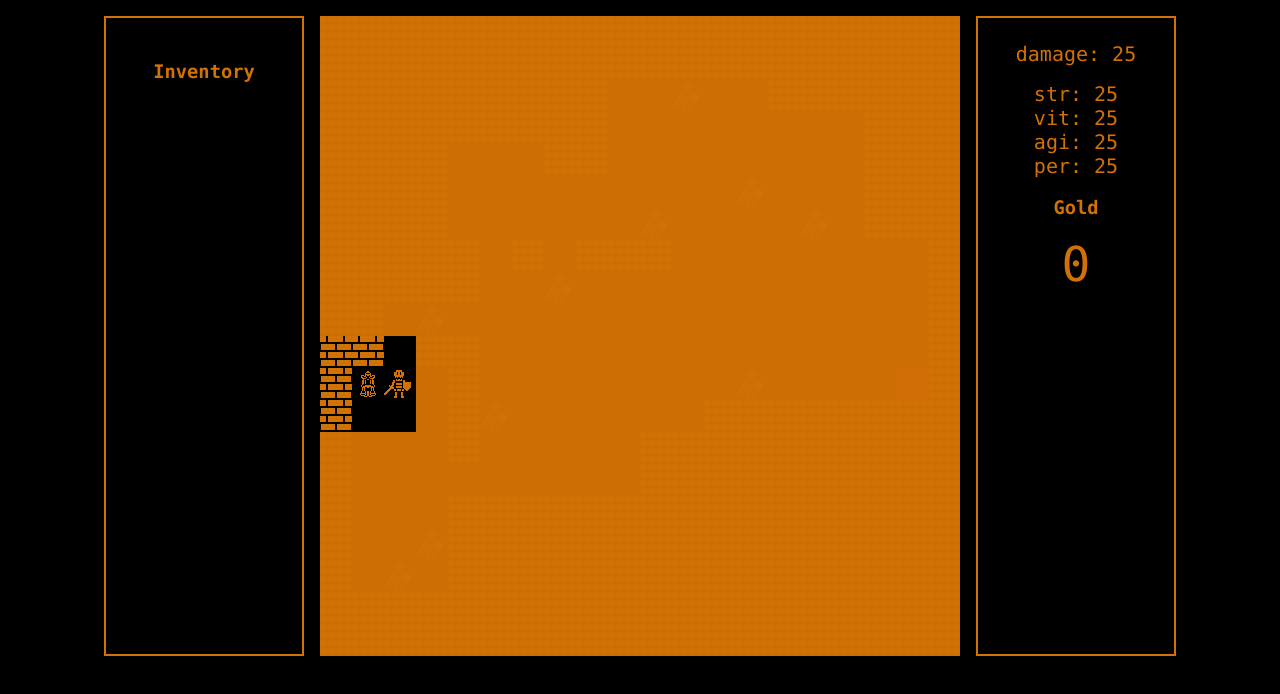
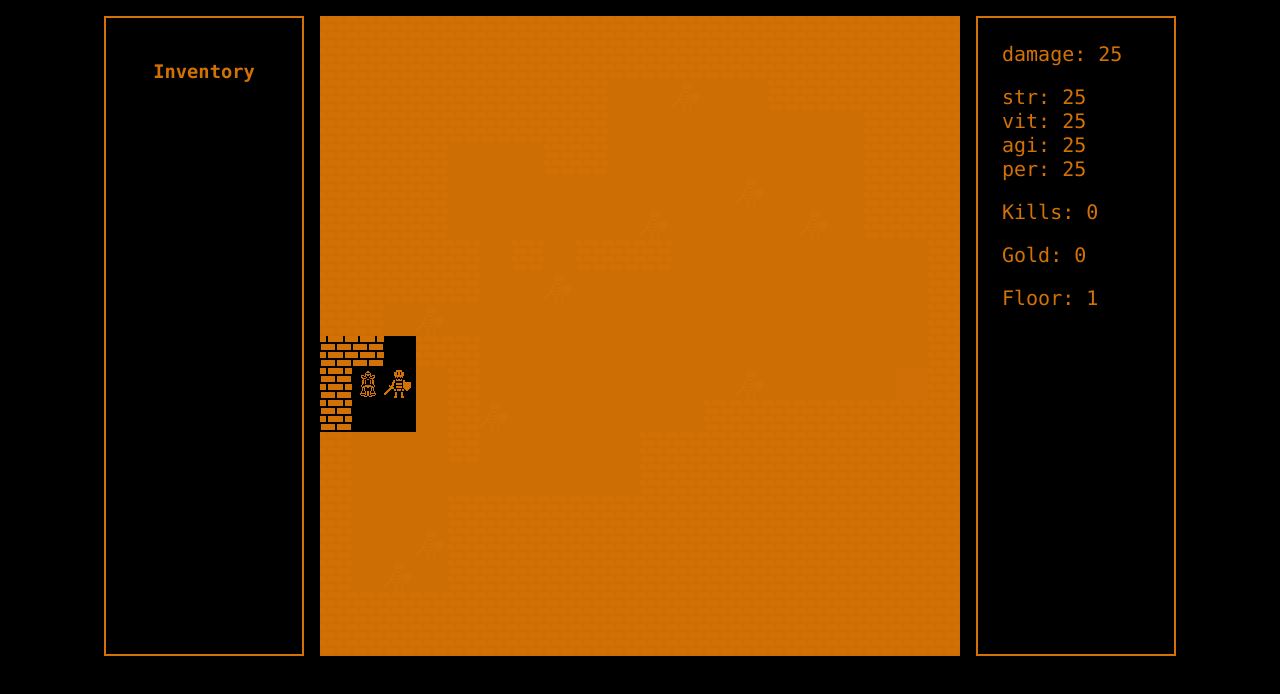
Before and after one commit to alexbykoff/13, a website built with webpack: page index.html in a window 1280 px wide. Built offline with nearby package versions, Linux system fonts and the light colour scheme.

Commit message:
more data in UI

```diff
--- a/index.html
+++ b/index.html
@@ -14,17 +14,20 @@
     <div class="sidebar">
         <div class="w">
             <div class="w-text small" id="damage"></div>
-        </div>
-        <div class="w">
+            <br>
             <div class="w-text small" id="str"></div>
             <div class="w-text small" id="vit"></div>
             <div class="w-text small" id="agi"></div>
             <div class="w-text small" id="per"></div>
+            <br>
+            <div class="w-text small" id="kill"></div>
+            <br>
+            <div class="w-text small" id="gold"></div>
+            <br>
+            <div class="w-text small" id="level"></div>
+
         </div>
-        <div class="w">
-            <h3>Gold</h3>
-            <div class="w-text" id="gold"></div>
-        </div>
+
     </div>
 </div>
 </body>
--- a/js/Dungeon.js
+++ b/js/Dungeon.js
@@ -9,7 +9,6 @@ export default class Dungeon {
         this.cells = 0;          // minimal amount of free cells you can move within
         this.exit = {};          // exit coordinates and its state
         this.chunks = [];        // chunks of space to interconnect
-        this.level = 1;
         this.canMove = true;
         this.logger = null;
         this.turnCount = 0;
--- a/js/Player.js
+++ b/js/Player.js
@@ -8,6 +8,8 @@ export default class Player {
     constructor() {
         this.loot = [];          // <-- this is the general loot stash
         this.x = this.y = this.gold = 0;
+        this.kills = 0;          // Enemy kill count
+        this.level = 1;          // Floor
         this.stats = {
             str: 25,
             vit: 25,
@@ -23,7 +25,7 @@ export default class Player {
         const n = $(`#c${x}-${y}`);
         const o = $(`#c${this.x}-${this.y}`);
         if ([...n.classList].indexOf("finish") >= 0) {
-            game.level++;
+            this.level++;
             game.initialize();
             this.cells = 120;
             game.buildNewRoom(this.cells);
@@ -48,8 +50,9 @@ export default class Player {
         else if ([...n.classList].indexOf("enemy") >= 0) {
             const enemy = new Enemy();
             const player = this;
-            game.startBattle(enemy, player, () => {
+            game.startBattle(enemy, player, () => { // Win callback
                 n.classList = "cell item";
+                this.kills++;
             });
         }
 
@@ -63,7 +66,9 @@ export default class Player {
             })
         });
         this.hp = this.maxHp = this.stats.vit * 10;
-        $('#gold').innerHTML = this.gold;
+        $('#level').innerHTML = `Floor: ${this.level}`;
+        $('#gold').innerHTML = `Gold: ${this.gold}`;
+        $('#kill').innerHTML = `Kills: ${this.gold}`;
         Object.keys(this.stats).forEach(s => $(`#${s}`).innerHTML = `${s}: ${this.stats[s]}`);
     }
 }
--- a/styles/styles.css
+++ b/styles/styles.css
@@ -29,6 +29,7 @@ body, html {
 
 .w {
     margin-bottom: 1rem;
+    text-align: left;
 }
 
 .w-text {
```
